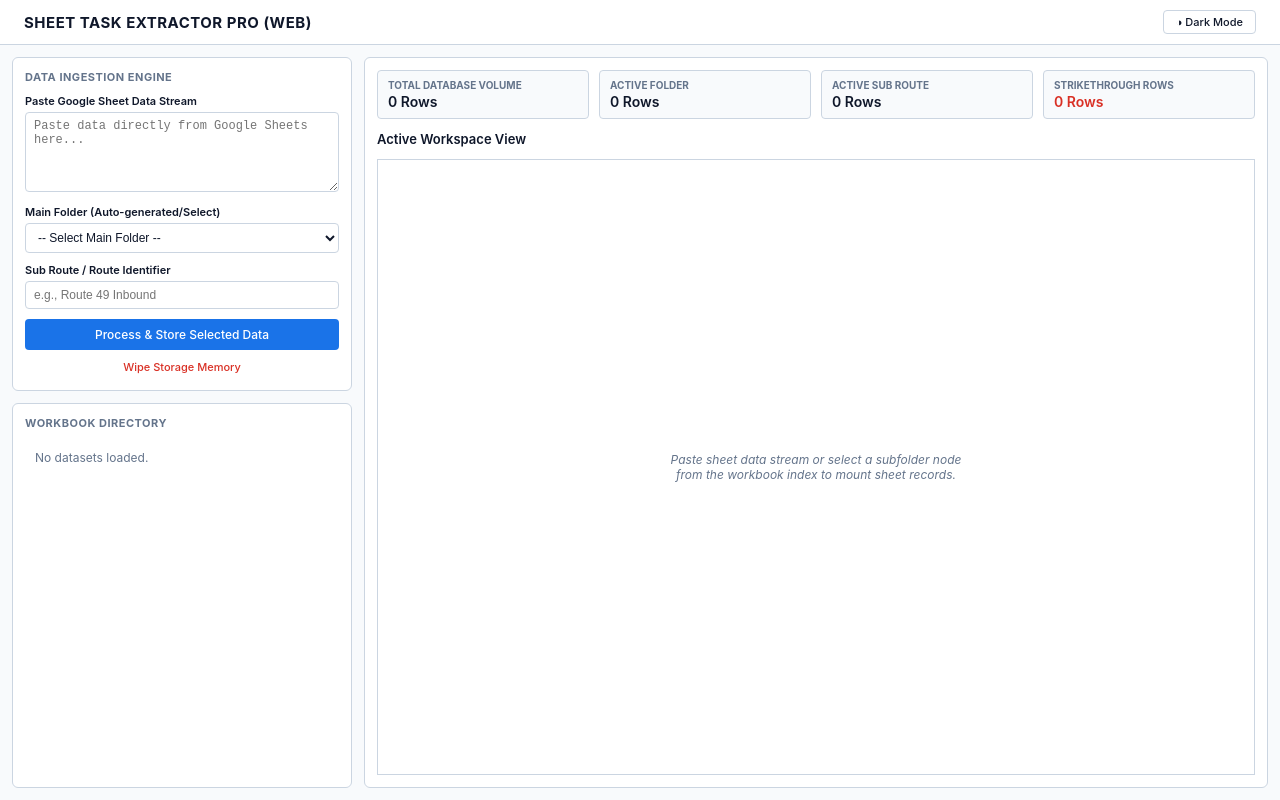
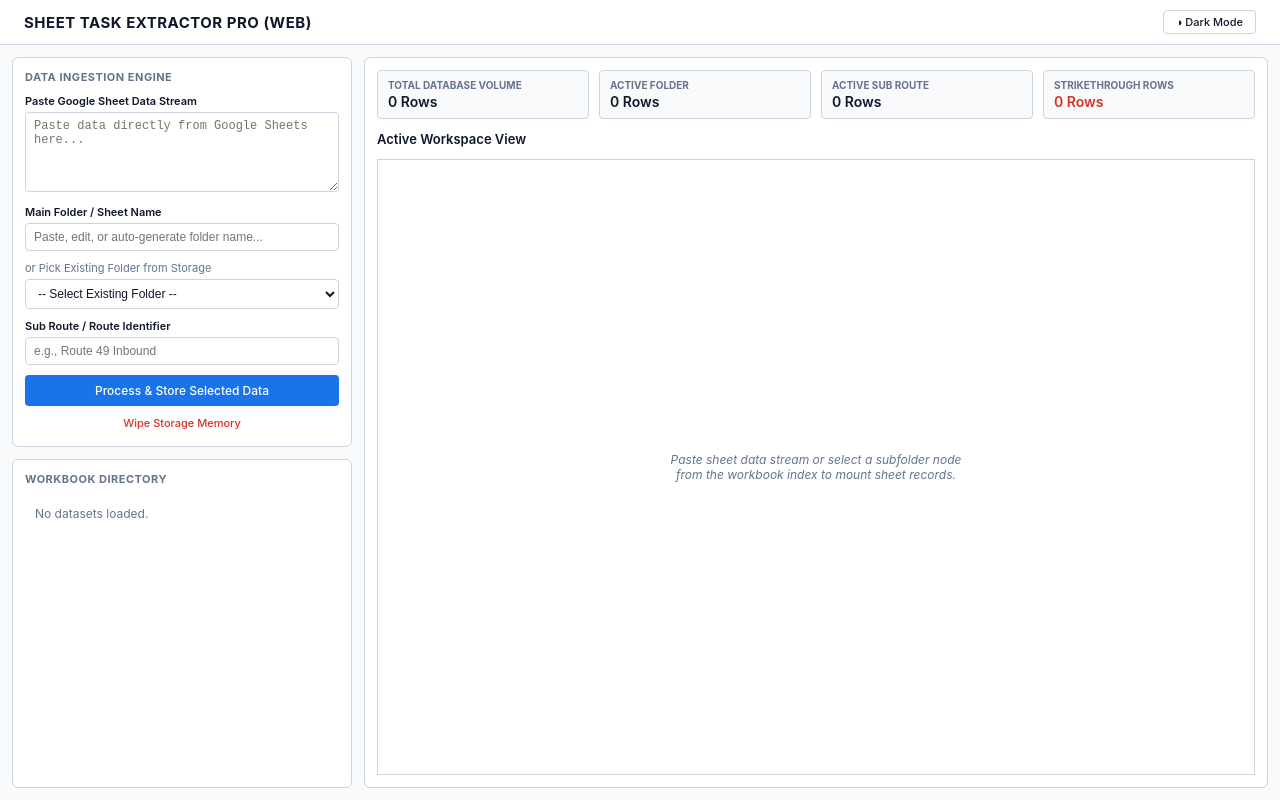
Before and after one commit to Alex-Smith-lab/Google-Sheeet-checker, a plain HTML site: page index.html in a window 1280 px wide. Drawn offline with Linux system fonts and the light colour scheme.

Commit message:
Update index.html

```diff
--- a/index.html
+++ b/index.html
@@ -343,16 +343,15 @@
         </div>
 
         <div class="form-group">
-          <label for="main-sheet-select">Main Folder (Auto-generated/Select)</label>
-          <select id="main-sheet-select">
-            <option value="" disabled selected>-- Select Main Folder --</option>
-            <option value="__NEW__">➕ Add Custom Folder</option>
-          </select>
+          <label for="main-sheet-input">Main Folder / Sheet Name</label>
+          <input type="text" id="main-sheet-input" placeholder="Paste, edit, or auto-generate folder name...">
         </div>
 
-        <div class="form-group hidden" id="new-main-input-container">
-          <label for="new-main-sheet-name">Custom Folder Name</label>
-          <input type="text" id="new-main-sheet-name" placeholder="Type folder name...">
+        <div class="form-group">
+          <label for="main-sheet-select" style="font-weight: 400; color: var(--text-muted);">or Pick Existing Folder from Storage</label>
+          <select id="main-sheet-select">
+            <option value="" selected>-- Select Existing Folder --</option>
+          </select>
         </div>
 
         <div class="form-group">
```
